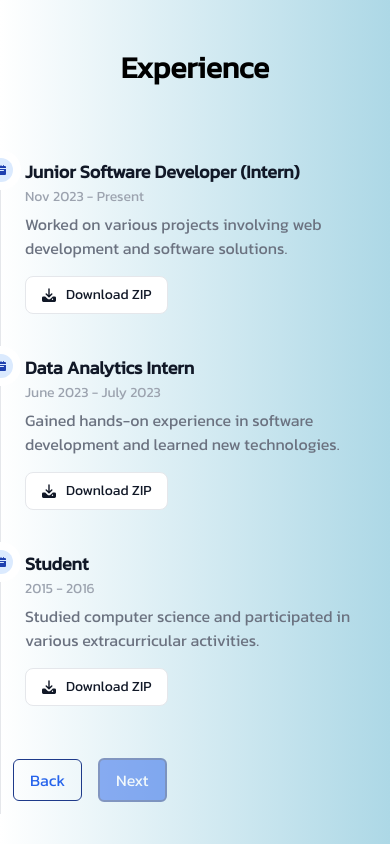
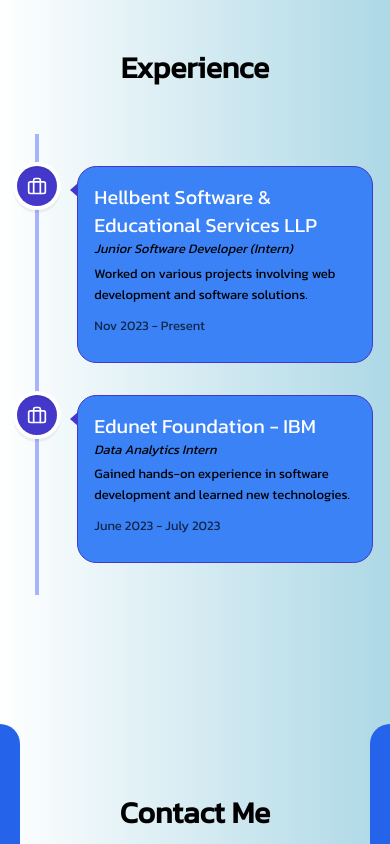
Before and after one commit to SohamB21/SB-Portfolio, a React (Vite) app: page / in a window 390 px wide. Shown: the part 6620-7464 px from the top of the page. Built offline with nearby package versions, Linux system fonts and the light colour scheme; a web font is replaced by a local one.

Commit message:
[style]: final experience design

```diff
--- a/package.json
+++ b/package.json
@@ -14,12 +14,14 @@
   "dependencies": {
     "@emotion/react": "^11.11.1",
     "@emotion/styled": "^11.11.0",
-    "@mui/material": "^5.15.1",
+    "@mui/lab": "^5.0.0-alpha.159",
+    "@mui/material": "^5.15.3",
     "emailjs-com": "^3.2.0",
     "react": "^18.2.0",
     "react-dom": "^18.2.0",
     "react-icons": "^4.12.0",
-    "react-intersection-observer": "^9.5.3"
+    "react-intersection-observer": "^9.5.3",
+    "react-vertical-timeline-component": "^3.6.0"
   },
   "devDependencies": {
     "@types/react": "^18.2.15",
--- a/src/Components/Contact/Contact.jsx
+++ b/src/Components/Contact/Contact.jsx
@@ -33,7 +33,6 @@
         className="c h-full w-full flex flex-col items-center justify-center py-24 relative"
         style={{ background: "linear-gradient(to right, white, lightblue)" }}
       >
-
         <div className="header pb-10">
           <h1 className="text-3xl font-bold">Contact Me</h1>
         </div>
--- a/src/Components/Experience/Experience.jsx
+++ b/src/Components/Experience/Experience.jsx
@@ -1,5 +1,10 @@
-import React, { useState } from 'react';
+import React from 'react';
+import {VerticalTimeline, VerticalTimelineElement} from 'react-vertical-timeline-component';
+import 'react-vertical-timeline-component/style.min.css';
+import briefcase from "../../assets/media/briefcase.svg";
 
+
+const Experience = () => {
   const experienceData = [
     {
       time: 'Nov 2023 - Present',
@@ -13,27 +18,7 @@
       title: 'Data Analytics Intern',
       description: 'Gained hands-on experience in software development and learned new technologies.',
     },
-  {
-    time: '2015 - 2016',
-    company: 'University of Tech',
-    title: 'Student',
-    description: 'Studied computer science and participated in various extracurricular activities.',
-  },
   ];
-
-const Experience = () => {
-  const [activeStep, setActiveStep] = useState(experienceData.length - 1);
-  const [showAll, setShowAll] = useState(true);
-
-  const handleNext = () => {
-    setActiveStep((prevActiveStep) => Math.min(prevActiveStep + 1, experienceData.length - 1));
-    setShowAll(true);
-  };
-
-  const handleBack = () => {
-    setShowAll(false);
-    setActiveStep((prevActiveStep) => Math.max(prevActiveStep - 1, 0));
-  };
 
   return (
     <div className="c h-full w-full flex flex-col items-center justify-center py-24 relative" style={{ background: "linear-gradient(to right, white, lightblue)" }}>
@@ -41,83 +26,32 @@
         <h1 className="text-3xl font-bold">Experience</h1>
       </div>
 
-      <div className="lg:w-1/2 sm:w-3/5 p-4 justify-center items-center">
-        {/*{experienceData.map((item, index) => (
-          <div key={index} className="mb-4">
-            <div className="flex items-center mb-2">
-              <div className="w-8 h-8 bg-blue-600 hover:bg-blue-700 text-white flex items-center justify-center rounded-full border-2 border-blue-900">
-                {index + 1}
+      <div className="lg:w-2/3 sm:w-3/5 p-2 justify-center items-center">
+        <VerticalTimeline lineColor="#a5b4fc">
+          {experienceData.map((item, index) => (
+            <React.Fragment key={index}>
+              <VerticalTimelineElement
+                contentStyle={{
+                  background: "rgb(59 130 246)",
+                  boxShadow: "none",
+                  border: "1px solid #4338ca",
+                  borderRadius: "1.2rem",
+                  textAlign: "left",
+                  padding: "1rem",
+                }}
+                contentArrowStyle={{ borderRight: '0.5rem solid #4338ca' }}
+                date={<div className="sm:px-0 lg:px-2 text-black">{item.time}</div>}
+                iconStyle={{ background: '#4338ca', display: 'flex', justifyContent: 'center', alignItems: 'center' }}
+                icon={<img src={briefcase} alt="Briefcase Icon" style={{ width: '50%', padding: '0px' }} />}
+              >
+                <h3 className="vertical-timeline-element-title text-xl text-white">{item.company}</h3>
+                <p className="font-medium italic !mt-0">{item.title}</p>
+                <p className="!mt-1">{item.description}</p>
+              </VerticalTimelineElement>
+            </React.Fragment>
+          ))}
+        </VerticalTimeline>
       </div>
-              <div className="ml-5 w-5/6">
-                <h3 className="text-lg text-indigo-900 font-semibold">{item.company}</h3>
-              </div>
-            </div>
-            <div className="px-5 flex flex-col">
-              <div className="flex justify-between items-center mb-2 flex-wrap">
-                <p className="">{item.title}</p>
-                <p className="">{item.time}</p>
-              </div>
-              <div>
-                <p className="text-gray-700">{item.description}</p>
-              </div>
-            </div>
-          </div>
-        ))}*/}
-
-        {/*<div className="p-1">
-          <button
-            onClick={handleBack}
-            className={`border border-blue-900 text-blue-600 rounded-md py-2 px-4 m-2 ${activeStep === 0 ? 'opacity-50 cursor-not-allowed' : ''}`}
-          >
-            Back
-          </button>
-          <button
-            onClick={handleNext}
-            className={`bg-blue-600 hover:bg-blue-700 text-white border-2 border-blue-900 rounded-md py-2 px-4 m-2 ${activeStep === experienceData.length - 1 ? 'opacity-50 cursor-not-allowed' : ''}`}
-          >
-            Next
-          </button>
-        </div>*/}
-      </div>
-
-
-      <ol className="relative border-s border-gray-200 dark:border-gray-700">
-        {experienceData.map((item, index) => (
-          <li key={index} className={`mb-10 ms-6 ${showAll || index === activeStep ? '' : 'hidden'}`}>
-            <span className="absolute flex items-center justify-center w-6 h-6 bg-blue-100 rounded-full -start-3 ring-8 ring-white dark:ring-gray-900 dark:bg-blue-900">
-              <svg className="w-2.5 h-2.5 text-blue-800 dark:text-blue-300" aria-hidden="true" xmlns="http://www.w3.org/2000/svg" fill="currentColor" viewBox="0 0 20 20">
-                <path d="M20 4a2 2 0 0 0-2-2h-2V1a1 1 0 0 0-2 0v1h-3V1a1 1 0 0 0-2 0v1H6V1a1 1 0 0 0-2 0v1H2a2 2 0 0 0-2 2v2h20V4ZM0 18a2 2 0 0 0 2 2h16a2 2 0 0 0 2-2V8H0v10Zm5-8h10a1 1 0 0 1 0 2H5a1 1 0 0 1 0-2Z"/>
-              </svg>
-            </span>
-            <h3 className="flex items-center mb-1 text-lg font-semibold text-gray-900 dark:text-white">{item.title}</h3>
-            <time className="block mb-2 text-sm font-normal leading-none text-gray-400 dark:text-gray-500">{item.time}</time>
-            <p className="mb-4 text-base font-normal text-gray-500 dark:text-gray-400">{item.description}</p>
-            <a href="#" className="inline-flex items-center px-4 py-2 text-sm font-medium text-gray-900 bg-white border border-gray-200 rounded-lg hover:bg-gray-100 hover:text-blue-700 focus:z-10 focus:ring-4 focus:outline-none focus:ring-gray-200 focus:text-blue-700 dark:bg-gray-800 dark:text-gray-400 dark:border-gray-600 dark:hover:text-white dark:hover:bg-gray-700 dark:focus:ring-gray-700">
-              <svg className="w-3.5 h-3.5 me-2.5" aria-hidden="true" xmlns="http://www.w3.org/2000/svg" fill="currentColor" viewBox="0 0 20 20">
-                <path d="M14.707 7.793a1 1 0 0 0-1.414 0L11 10.086V1.5a1 1 0 0 0-2 0v8.586L6.707 7.793a1 1 0 1 0-1.414 1.414l4 4a1 1 0 0 0 1.416 0l4-4a1 1 0 0 0-.002-1.414Z"/>
-                <path d="M18 12h-2.55l-2.975 2.975a3.5 3.5 0 0 1-4.95 0L4.55 12H2a2 2 0 0 0-2 2v4a2 2 0 0 0 2 2h16a2 2 0 0 0 2-2v-4a2 2 0 0 0-2-2Zm-3 5a1 1 0 1 1 0-2 1 1 0 0 1 0 2Z"/>
-              </svg>
-              Download ZIP
-            </a>
-          </li>
-        ))}
-        <div className="p-1">
-          <button
-            onClick={handleBack}
-            className={`border border-blue-900 text-blue-600 rounded-md py-2 px-4 m-2 ${activeStep === 0 ? 'opacity-50 cursor-not-allowed' : ''}`}
-          >
-            Back
-          </button>
-          <button
-            onClick={handleNext}
-            className={`bg-blue-600 hover:bg-blue-700 text-white border-2 border-blue-900 rounded-md py-2 px-4 m-2 ${activeStep === experienceData.length - 1 ? 'opacity-50 cursor-not-allowed' : ''}`}
-          >
-            Next
-          </button>
-        </div>
-      </ol>
-
-
     </div>
   );
 };
```
Also changed, not shown: src/Components/Footer/Footer.jsx (+32 -7 lines), src/Components/Home/Home.jsx (+30 -7 lines), src/assets/media/briefcase.svg (added), 1 other file (tests, documents, lock files or other folders). Lines whose indentation alone changed are shown as unchanged.
